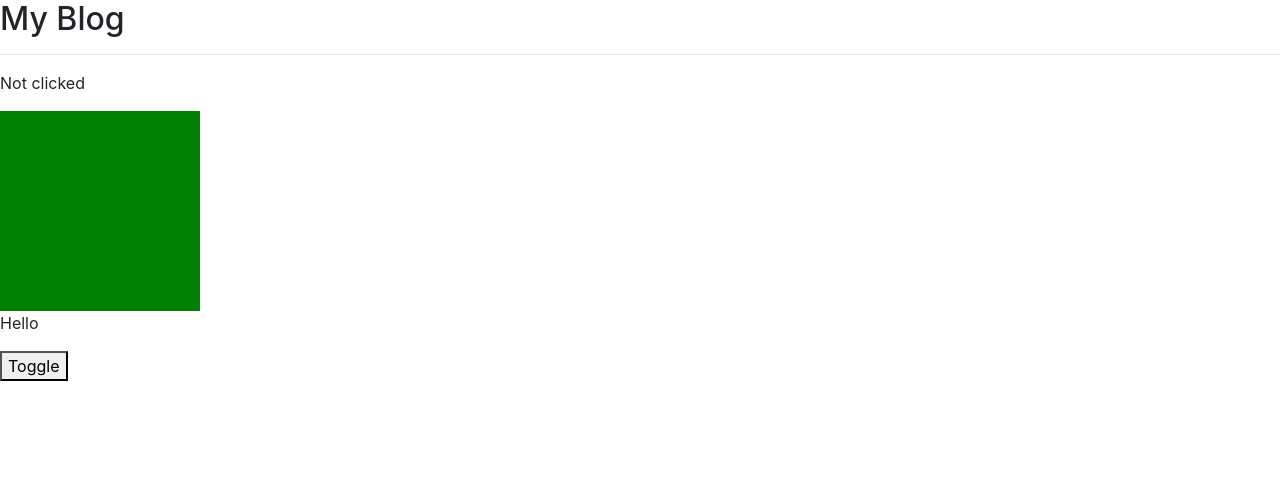
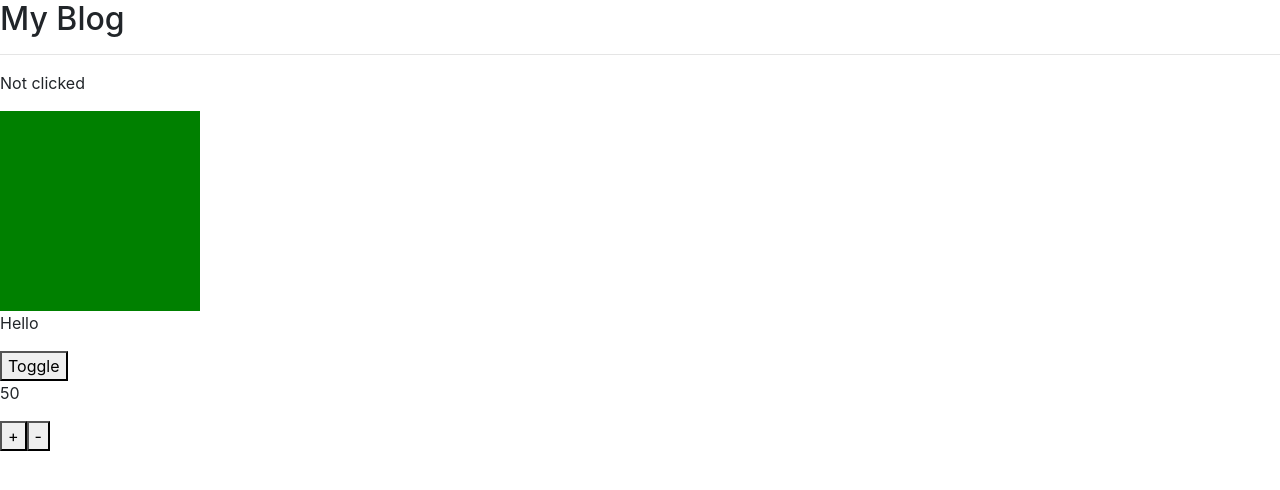
Before and after one commit to Avi-Cohen-Nehemia/week-10--advanced-react, a React (Create React App) app: page / in a window 1280 px wide. Shown: the top 490 px of the page. Built offline with nearby package versions, Linux system fonts and the light colour scheme.

Commit message:
solved 'Counter' exercise using Hook

```diff
--- a/src/App.js
+++ b/src/App.js
@@ -12,6 +12,7 @@ import CreateArticle from './components/news/CreateArticle';
 import Clicked from "./hooks/Clicked";
 import Square from './hooks/Square';
 import ToggleText from './hooks/ToggleText';
+import Counter from './hooks/Counter';
 
 function App() {
   return (
@@ -25,6 +26,10 @@ function App() {
       <ToggleText
         initial={ "Hello" }
         alternate={ "World" }
+      />
+      <Counter
+        initial={ 50 }
+        max={ 100 }
       />
       <Switch>
         <Route exact path="/news" component={ Articles }/>
--- a/src/hooks/Clicked.js
+++ b/src/hooks/Clicked.js
@@ -1,12 +1,12 @@
 import React, { useState } from "react";
 
 const Clicked = () => {
-    const [click, setClick] = useState("Not clicked");
+    const [text, setText] = useState("Not clicked");
 
-    const updateClick = () => setClick("Clicked");
+    const updateText = () => setText("Clicked");
 
     return(
-        <p onClick={ updateClick }>{ click }</p>
+        <p onClick={ updateText }>{ text }</p>
     );
 }
 
--- /dev/null
+++ b/src/hooks/Counter.js
@@ -0,0 +1,18 @@
+import React, { useState } from "react";
+
+const Counter = ({ initial, max }) => {
+    const [counter, setCounter] = useState(initial);
+
+    const addCounter = () => setCounter(counter < max ? counter + 1 : max);
+    const substructCounter = () => setCounter(counter > 0 ? counter - 1 : 0);
+
+    return(
+        <>
+            <p>{ counter }</p>
+            <button onClick={ addCounter }>+</button>
+            <button onClick={ substructCounter }>-</button>
+        </>
+    );
+}
+
+export default Counter;
```
